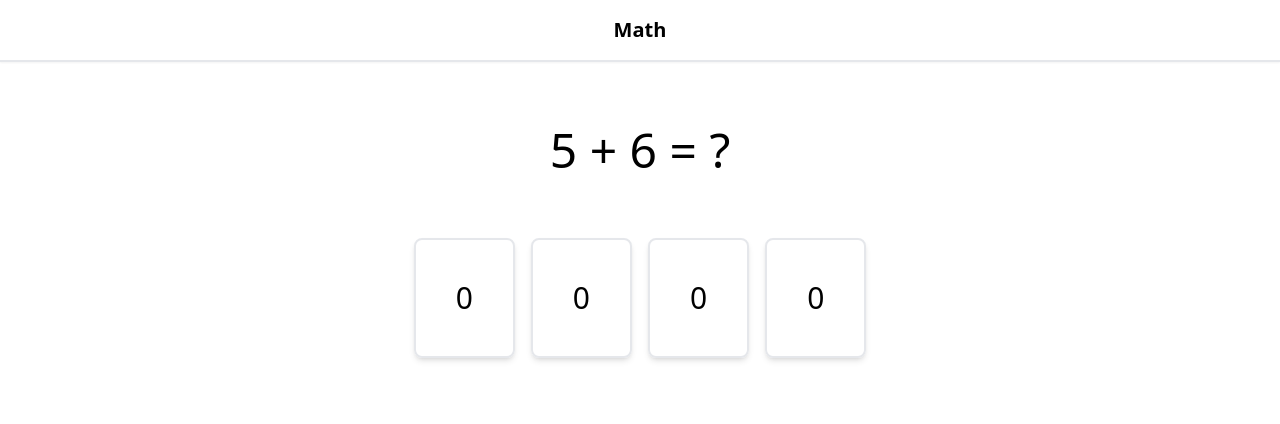
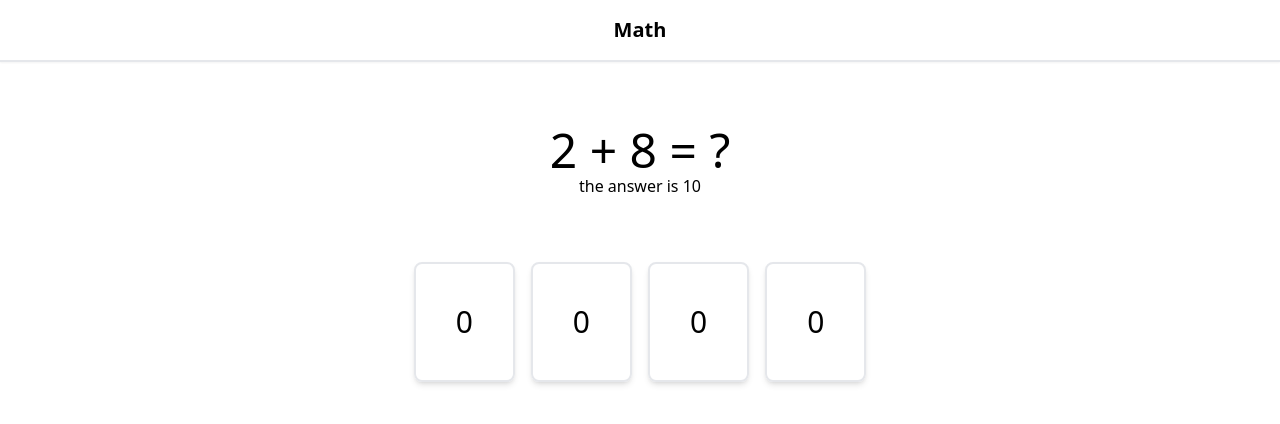
Before and after one commit to nealwp/math-game, a Vue app: page / in a window 1280 px wide. Shown: the top 424 px of the page. Built offline with nearby package versions, Linux system fonts and the light colour scheme.

Commit message:
generate random problems

```diff
--- a/src/components/MathQuestion.vue
+++ b/src/components/MathQuestion.vue
@@ -1,12 +1,21 @@
 <script setup lang="ts">
 import { ref } from 'vue'
 
-const count = ref(0)
+const generateAddend = () => {
+    return Math.floor(Math.random() * 10);
+}
+
+const leftAddend = generateAddend();
+const rightAddend = generateAddend();
+
+const answer = leftAddend + rightAddend;
+
 </script>
 
 <template>
-    <div class="flex">
-        <span class="text-5xl mx-auto my-16">5 + 6 = ?</span>
+    <div class="flex flex-col items-center my-16">
+        <div class="text-5xl">{{ leftAddend }} + {{ rightAddend }} = ?</div>
+        <div>the answer is {{ answer }}</div>
     </div>
 </template>
 
```
